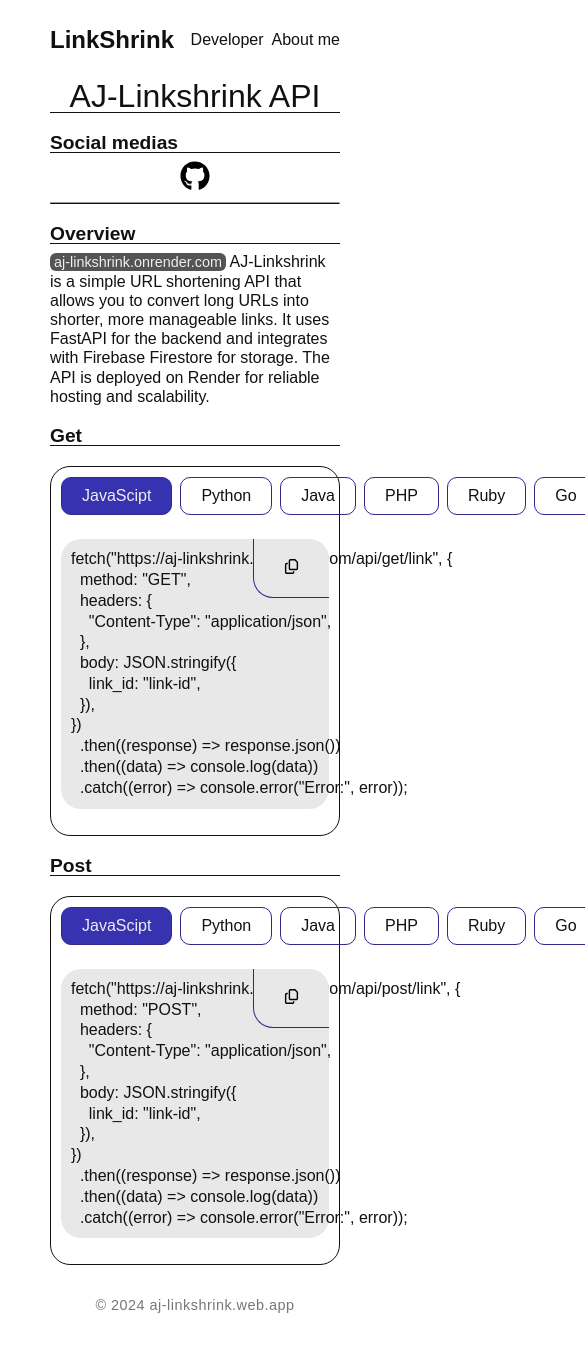
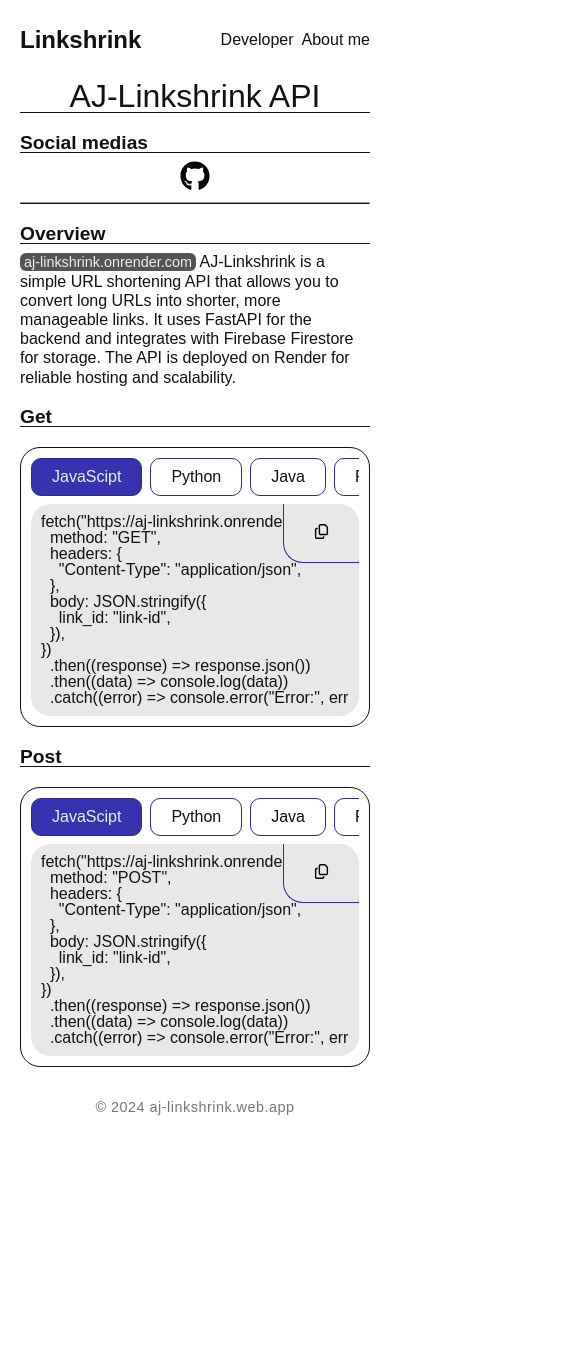
Before and after one commit to link-shrink/website, a React (Create React App) app: page /dev in a window 390 px wide. Shown: the whole page, 585 px wide, since content can reach past the window. After the commit the page ends 1147 px from the top, so only its background shows below. Built offline with nearby package versions, Linux system fonts and the light colour scheme.

Commit message:
adjusted for phones

```diff
--- a/src/components/Header/Header.jsx
+++ b/src/components/Header/Header.jsx
@@ -7,7 +7,7 @@
       <div className="container">
         <div className="header d_f_ai_ce d_f_jc_sb">
           <div className="logo">
-            <Link to="/">LinkShrink</Link>
+            <Link to="/">Linkshrink</Link>
           </div>
           <div className="header_items list_x">
             <Link to="/dev">Developer</Link>
--- a/src/pages/Developer/Developer.css
+++ b/src/pages/Developer/Developer.css
@@ -52,6 +52,11 @@
 .dev_lans {
   display: flex;
   justify-content: space-around;
+  overflow: auto hidden;
+
+  &::-webkit-scrollbar {
+    display: none;
+  }
 }
 
 .dev_lans > * {
@@ -69,6 +74,16 @@
   border-radius: 20px;
   line-height: 1.3;
   position: relative;
+}
+
+pre {
+  margin: 0;
+  position: relative;
+  overflow: auto hidden;
+
+  &::-webkit-scrollbar {
+    display: none;
+  }
 }
 
 .dev_btn {
--- a/src/pages/Developer/DeveloperCode.jsx
+++ b/src/pages/Developer/DeveloperCode.jsx
@@ -46,15 +46,15 @@
             )
           })}
         </div>
-        <pre className="dev_code">
-          {codeExamples.get[activeExample.get].code}
+        <div className="dev_code">
+          <pre>{codeExamples.get[activeExample.get].code}</pre>
           <Button
             className="dev_btn"
             onClick={() => copy(codeExamples.get[activeExample.get].code)}
           >
             <img className="icon" src={copyIcon} alt="copy" />
           </Button>
-        </pre>
+        </div>
       </div>
       <div className="dev_sub_title">Post</div>
       <div className="dev_lan_con list_y">
@@ -76,15 +76,15 @@
             )
           })}
         </div>
-        <pre className="dev_code">
-          {codeExamples.post[activeExample.post].code}
+        <div className="dev_code">
+          <pre>{codeExamples.post[activeExample.post].code}</pre>
           <Button
             className="dev_btn"
             onClick={() => copy(codeExamples.post[activeExample.post].code)}
           >
             <img className="icon" src={copyIcon} alt="copy" />
           </Button>
-        </pre>
+        </div>
       </div>
     </>
   )
--- a/src/style/utils/container.css
+++ b/src/style/utils/container.css
@@ -11,3 +11,10 @@
   max-width: 900px;
   flex: 1 1;
 }
+
+@media (max-width: 768px) {
+  .container {
+    max-width: 720px;
+    padding: 0 20px;
+  }
+}
```
